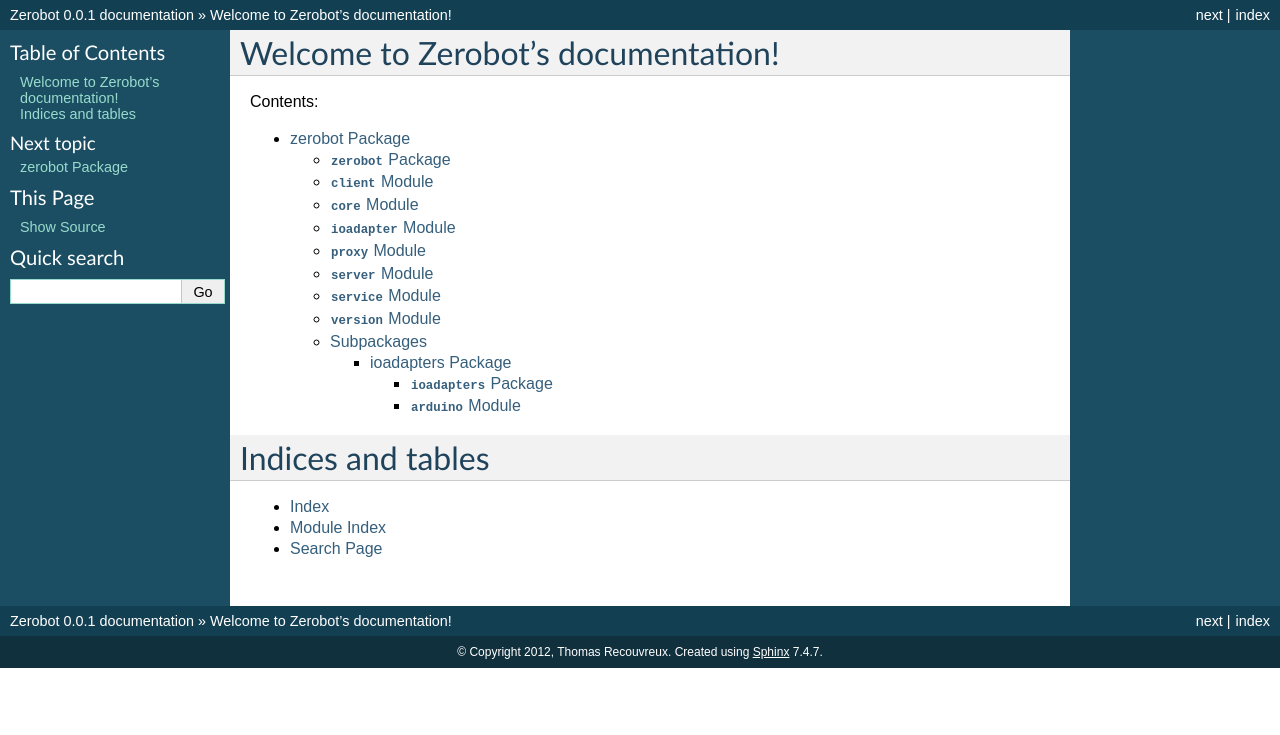
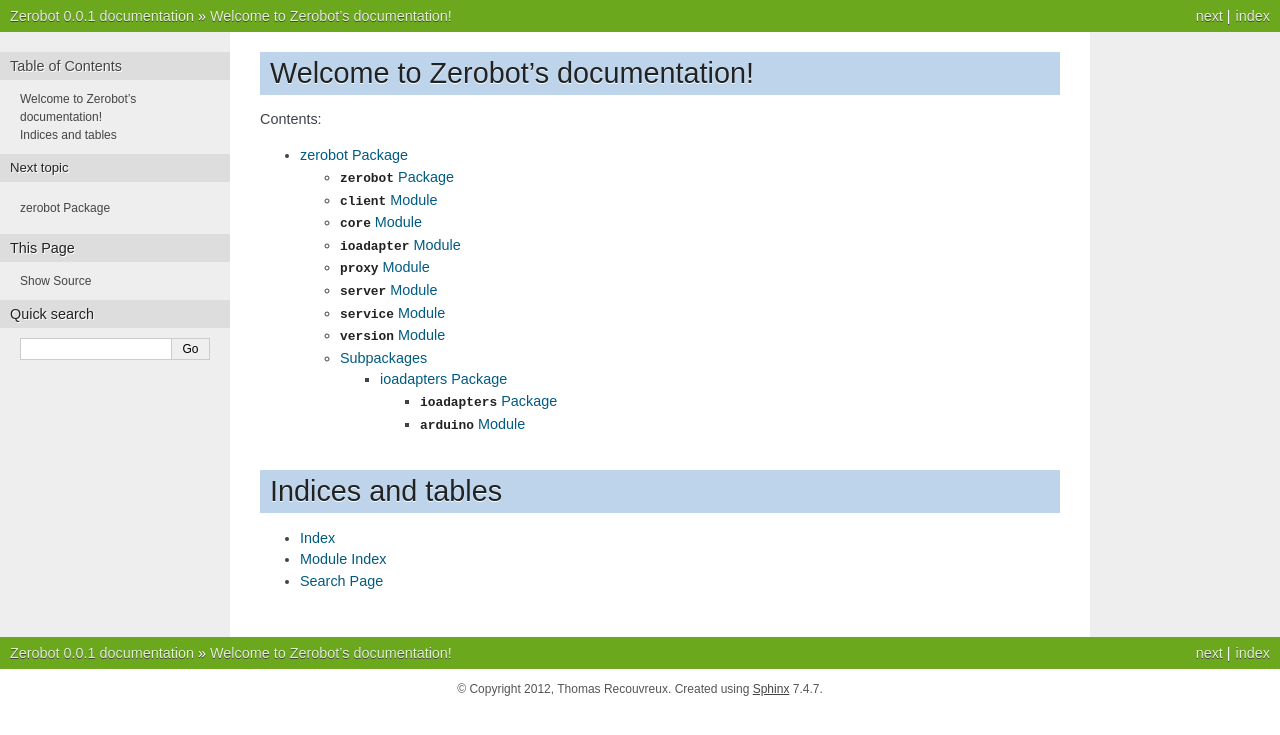
Before and after one commit to utcoupe/zerobot, a Sphinx documentation site: the page built from python3/docs/index.rst, in a window 1280 px wide. Shown: the top 735 px of the page. Built offline with Sphinx 7.4.7, drawn with Linux system fonts in a browser that asks for light colours.

Commit message:
change style for read the doc

```diff
--- a/python3/docs/conf.py
+++ b/python3/docs/conf.py
@@ -93,7 +93,11 @@
 
 # The theme to use for HTML and HTML Help pages.  See the documentation for
 # a list of builtin themes.
-html_theme = 'default'
+on_rtd = os.environ.get('READTHEDOCS', None) == 'True'
+if on_rtd:
+    html_theme = 'default'
+else:
+    html_theme = 'nature'
 
 # Theme options are theme-specific and customize the look and feel of a theme
 # further.  For a list of options available for each theme, see the
```
